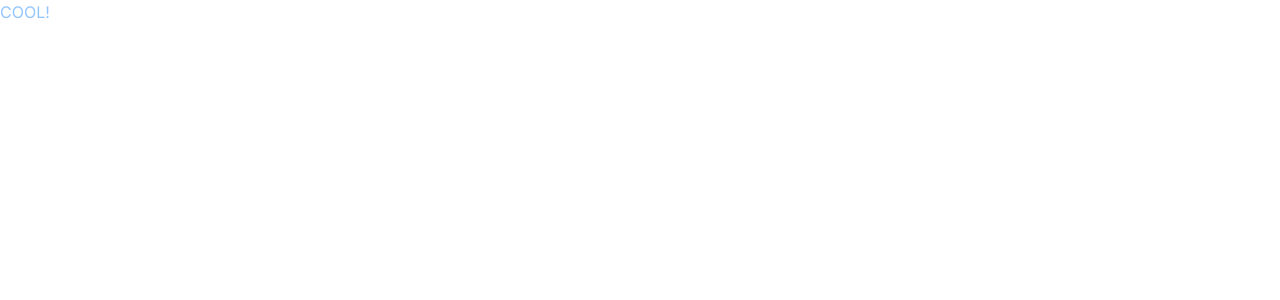
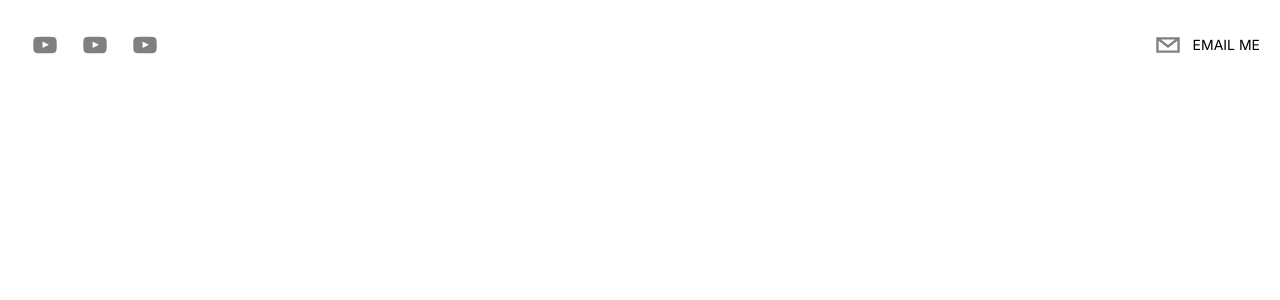
Before and after one commit to ParkMD7/Portfolio, a Next.js app: page / in a window 1280 px wide. Shown: the top 300 px of the page. Built offline with nearby package versions, Linux system fonts and the light colour scheme.

Commit message:
basic header

```diff
--- a/src/app/page.tsx
+++ b/src/app/page.tsx
@@ -1,5 +1,7 @@
 import type { NextPage } from "next";
 import Head from "next/head";
+
+import Header from "@/components/Header";
 
 const Home: NextPage = () => {
   return (
@@ -8,7 +10,7 @@
         <title>Parkers Portfolio</title>
       </Head>
 
-      <h1 className="text-blue-300">COOL!</h1>
+      <Header />
     </div>
   )
 }
--- /dev/null
+++ b/src/components/Header.tsx
@@ -0,0 +1,54 @@
+"use client";
+import React from "react";
+import { SocialIcon } from "react-social-icons";
+import { motion } from "framer-motion";
+
+type Props = {};
+
+const Header = ({}: Props) => {
+  // header element for the SEO benefitd
+  return (
+    <header className="sticky top-0 p-5 flex items-start justify-between max-w-7xl mx-auto z-99 xl:items-center">
+      <motion.div
+        initial={{ x: -500, opacity: 0, scale: 0.5 }}
+        animate={{ x: 0, opacity: 1, scale: 1 }}
+        transition={{ duration: 1.5 }}
+        className="flex flex-row items-center"
+      >
+        <SocialIcon
+          url="https://www.youtube.com"
+          fgColor="grey"
+          bgColor="transparent"
+        />
+        <SocialIcon
+          url="https://www.youtube.com"
+          fgColor="grey"
+          bgColor="transparent"
+        />
+        <SocialIcon
+          url="https://www.youtube.com"
+          fgColor="grey"
+          bgColor="transparent"
+        />
+      </motion.div>
+      <motion.div
+        initial={{ x: 500, opacity: 0, scale: 0.5 }}
+        animate={{ x: 0, opacity: 1, scale: 1 }}
+        transition={{ duration: 1.5 }}
+        className="flex flex-row items-center text-grey-300 cursor-pointer"
+      >
+        <SocialIcon
+          className="cursor-pointer"
+          network="email"
+          fgColor="grey"
+          bgColor="transparent"
+        />
+        <p className="uppercase hidden md:inline-flex text-sm text-grey-400">
+          email me
+        </p>
+      </motion.div>
+    </header>
+  );
+};
+
+export default Header;
```
Also changed, not shown: package.json (+6 -4 lines), 1 other file (tests, documents, lock files or other folders).
